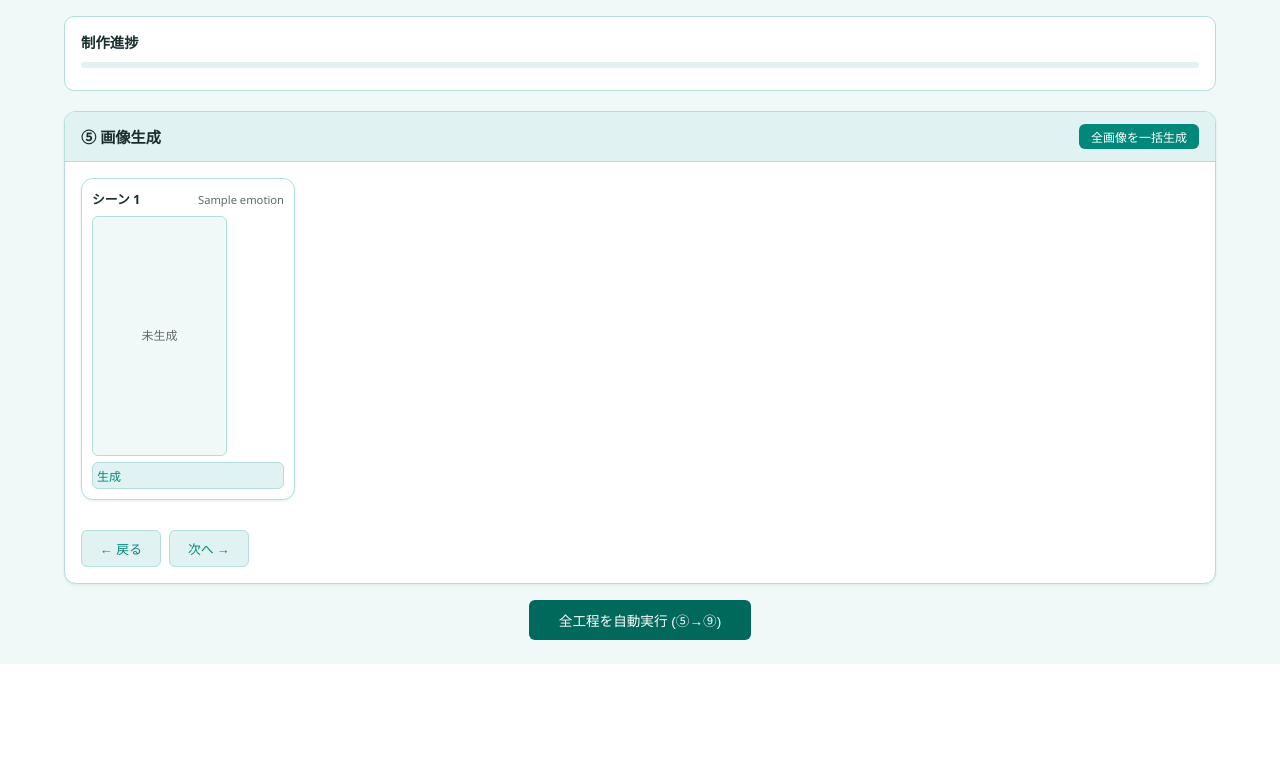
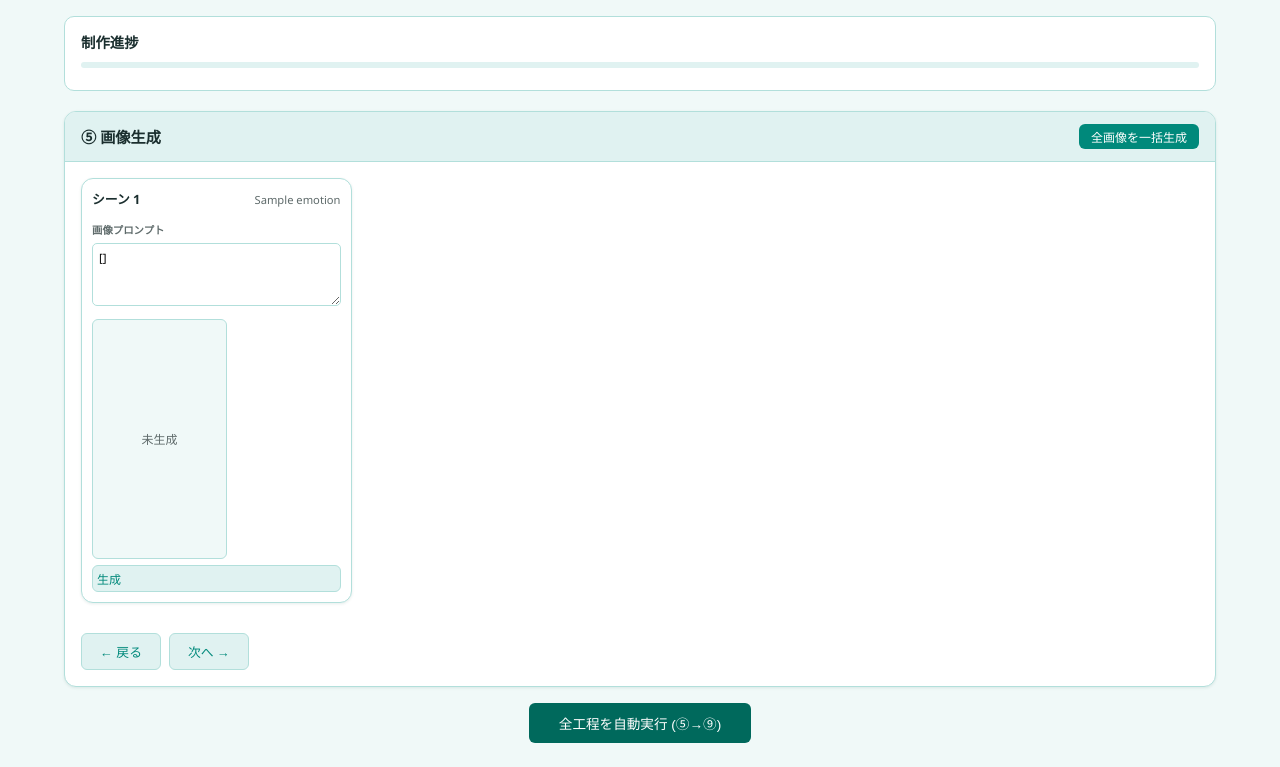
Before and after one commit to SINJAPANLLC/shortmovie-aiagent, a FastAPI app: template app/templates/production.html in a window 1280 px wide. Shown: the part 178-945 px from the top of the page. Before the commit the page ends 842 px from the top, so only its background shows below. Run offline with FastAPI, Linux system fonts and the light colour scheme; the template is opened without the code that fills it: most values are stand-ins (such as "Sample title", 1, 10 or a date in 2020); grey boxes marked "Sample" are stand-in pictures; some libraries are stand-ins or nearby versions.

Commit message:
Add prompt editing for image and video generation steps
Adds editable prompt textareas for image and video generation in `production.html`, allowing users to customize prompts per scene and influencing the generation process directly.

Replit-Commit-Author: Agent
Replit-Commit-Session-Id: 2b0de715-0095-4398-8ebe-b4f38cbe86b1
Replit-Commit-Checkpoint-Type: full_checkpoint
Replit-Commit-Event-Id: 3f79272a-3142-4b41-bb01-40dc43b00baa
Replit-Commit-Screenshot-Url: https://storage.googleapis.com/screenshot-production-us-central1/ebd59bd0-3924-4315-bd05-0162a425acdb/2b0de715-0095-4398-8ebe-b4f38cbe86b1/4DnJJgR
Replit-Helium-Checkpoint-Created: true

```diff
--- a/app/templates/production.html
+++ b/app/templates/production.html
@@ -195,7 +195,7 @@
         </div>
         <div style="padding:16px">
             <div id="batch-status-img" style="display:none;background:var(--bg-primary);border:1px solid var(--accent);border-radius:6px;padding:8px 12px;margin-bottom:12px;font-size:0.82rem;color:var(--text-primary)"></div>
-            <div style="display:grid;grid-template-columns:repeat(auto-fill,minmax(200px,1fr));gap:12px">
+            <div style="display:grid;grid-template-columns:repeat(auto-fill,minmax(260px,1fr));gap:12px">
                 {% for scene in scenes %}
                 {% set sn = scene.scene_number or loop.index %}
                 {% set asset = scene_assets[loop.index0] if loop.index0 < scene_assets|length else {} %}
@@ -203,6 +203,10 @@
                     <div style="display:flex;justify-content:space-between;align-items:center;margin-bottom:6px">
                         <span style="font-size:0.8rem;font-weight:600">シーン {{ sn }}</span>
                         <span style="font-size:0.7rem;color:var(--text-secondary)">{{ scene.emotion or '' }}</span>
+                    </div>
+                    <div style="margin-bottom:6px">
+                        <label style="font-size:0.65rem;color:var(--text-secondary);font-weight:600">画像プロンプト</label>
+                        <textarea class="img-prompt-edit" data-scene="{{ sn }}" data-testid="img-prompt-{{ sn }}" rows="3" style="width:100%;padding:6px;border:1px solid var(--border);border-radius:5px;font-size:0.72rem;resize:vertical;font-family:inherit;line-height:1.4;margin-top:2px">{{ scene.description or '' }}</textarea>
                     </div>
                     <div id="img-preview-{{ sn }}" data-testid="img-preview-{{ sn }}" style="background:var(--bg-primary);border:1px solid var(--border);border-radius:6px;min-height:100px;display:flex;align-items:center;justify-content:center;overflow:hidden;aspect-ratio:9/16;max-height:240px">
                         {% if asset.has_image %}
@@ -233,7 +237,7 @@
         </div>
         <div style="padding:16px">
             <div id="batch-status-vid" style="display:none;background:var(--bg-primary);border:1px solid var(--accent);border-radius:6px;padding:8px 12px;margin-bottom:12px;font-size:0.82rem;color:var(--text-primary)"></div>
-            <div style="display:grid;grid-template-columns:repeat(auto-fill,minmax(220px,1fr));gap:12px">
+            <div style="display:grid;grid-template-columns:repeat(auto-fill,minmax(260px,1fr));gap:12px">
                 {% for scene in scenes %}
                 {% set sn = scene.scene_number or loop.index %}
                 {% set asset = scene_assets[loop.index0] if loop.index0 < scene_assets|length else {} %}
@@ -241,6 +245,10 @@
                     <div style="display:flex;justify-content:space-between;align-items:center;margin-bottom:6px">
                         <span style="font-size:0.8rem;font-weight:600">シーン {{ sn }}</span>
                         <span style="font-size:0.7rem;color:var(--text-secondary)">{{ scene.duration or 6 }}秒</span>
+                    </div>
+                    <div style="margin-bottom:6px">
+                        <label style="font-size:0.65rem;color:var(--text-secondary);font-weight:600">動画プロンプト（画像から動画化時の指示）</label>
+                        <textarea class="vid-prompt-edit" data-scene="{{ sn }}" data-testid="vid-prompt-{{ sn }}" rows="2" style="width:100%;padding:6px;border:1px solid var(--border);border-radius:5px;font-size:0.72rem;resize:vertical;font-family:inherit;line-height:1.4;margin-top:2px" placeholder="空欄の場合、画像プロンプトが使用されます">{{ scene.video_prompt or '' }}</textarea>
                     </div>
                     <div id="vid-preview-{{ sn }}" data-testid="vid-preview-{{ sn }}" style="background:var(--bg-primary);border:1px solid var(--border);border-radius:6px;min-height:100px;display:flex;align-items:center;justify-content:center;overflow:hidden;max-height:240px">
                         {% if asset.has_video %}
@@ -299,6 +307,10 @@
                         <span style="font-size:0.78rem;font-weight:600">シーン {{ sn }}</span>
                         <span style="font-size:0.68rem;color:var(--text-secondary)">{{ scene.speaker or 'ナレーション' }}</span>
                     </div>
+                    <div style="margin-bottom:4px">
+                        <label style="font-size:0.6rem;color:var(--text-secondary);font-weight:600">読み上げテキスト</label>
+                        <div class="audio-narration-display" data-scene="{{ sn }}" style="padding:4px 6px;border:1px solid var(--border);border-radius:4px;font-size:0.68rem;color:var(--text-primary);background:var(--bg-card);line-height:1.4;max-height:60px;overflow-y:auto;margin-top:2px">{{ scene.narration or '(未設定)' }}</div>
+                    </div>
                     <div id="scene-audio-preview-{{ sn }}" data-testid="scene-audio-preview-{{ sn }}">
                         {% if asset.has_scene_audio %}
                         <audio src="{{ asset.scene_audio_url }}" controls style="width:100%;height:28px"></audio>
@@ -328,6 +340,19 @@
         </div>
         <div style="padding:16px">
             <p style="font-size:0.82rem;color:var(--text-secondary);margin-bottom:12px">シーンのセリフ/ナレーションから SRT 字幕ファイルを生成します。最終動画の組み立て時に自動的に焼き付けます。</p>
+            <div style="margin-bottom:12px">
+                <label style="font-size:0.72rem;color:var(--text-secondary);font-weight:600;margin-bottom:4px;display:block">字幕に使用されるセリフ一覧</label>
+                <div style="background:var(--bg-primary);border:1px solid var(--border);border-radius:6px;padding:10px;max-height:200px;overflow-y:auto">
+                    {% for scene in scenes %}
+                    {% set sn = scene.scene_number or loop.index %}
+                    <div style="display:flex;gap:6px;margin-bottom:4px;font-size:0.72rem;line-height:1.4">
+                        <span style="color:var(--accent);font-weight:700;flex-shrink:0">{{ sn }}.</span>
+                        <span style="color:var(--text-secondary);flex-shrink:0">[{{ scene.speaker or 'ナレーション' }}]</span>
+                        <span style="color:var(--text-primary)">{{ scene.narration or '(未設定)' }}</span>
+                    </div>
+                    {% endfor %}
+                </div>
+            </div>
             <div id="subtitle-preview" data-testid="subtitle-preview">
                 {% if has_subtitle %}
                 <div style="background:var(--bg-primary);border:1px solid var(--border);border-radius:6px;padding:12px;font-size:0.82rem;margin-bottom:10px">
@@ -358,6 +383,13 @@
             <div style="display:grid;grid-template-columns:1fr 1fr;gap:16px;margin-bottom:16px">
                 <div>
                     <div style="font-size:0.85rem;font-weight:600;margin-bottom:6px">サムネイル</div>
+                    <div style="margin-bottom:6px">
+                        <label style="font-size:0.65rem;color:var(--text-secondary);font-weight:600">サムネイル生成情報</label>
+                        <div style="padding:6px 8px;border:1px solid var(--border);border-radius:5px;font-size:0.7rem;color:var(--text-primary);background:var(--bg-primary);line-height:1.4;margin-top:2px">
+                            <div>タイトル: {{ drama.title or '(未設定)' }}</div>
+                            <div>エピソード: 第{{ drama.series_episode or drama.episode_number or '?' }}話</div>
+                        </div>
+                    </div>
                     <div id="thumb-preview" data-testid="thumb-preview" style="background:var(--bg-primary);border:1px solid var(--border);border-radius:6px;min-height:120px;display:flex;align-items:center;justify-content:center;overflow:hidden">
                         {% if has_thumbnail %}
                         <img src="{{ thumbnail_url }}" style="width:100%;border-radius:6px;max-height:240px;object-fit:contain">
@@ -694,11 +726,23 @@ function getScenePrompt(sn) {
     return desc ? desc.value.trim() : '';
 }
 
+function getImagePrompt(sn) {
+    var el = document.querySelector('.img-prompt-edit[data-scene="' + sn + '"]');
+    if (el && el.value.trim()) return el.value.trim();
+    return getScenePrompt(sn);
+}
+
+function getVideoPrompt(sn) {
+    var el = document.querySelector('.vid-prompt-edit[data-scene="' + sn + '"]');
+    if (el && el.value.trim()) return el.value.trim();
+    return getImagePrompt(sn);
+}
+
 document.querySelectorAll('.btn-gen-image').forEach(function(btn) {
     btn.addEventListener('click', function() {
         var sn = this.getAttribute('data-scene');
         var preview = document.getElementById('img-preview-' + sn);
-        var prompt = getScenePrompt(sn);
+        var prompt = getImagePrompt(sn);
         this.disabled = true;
         this.textContent = '生成中...';
         preview.innerHTML = '<div style="text-align:center;padding:10px"><div class="spinner" style="margin:0 auto 6px"></div><span style="font-size:0.75rem;color:var(--text-secondary)">生成中...</span></div>';
@@ -717,7 +761,7 @@ document.querySelectorAll('.btn-gen-video').forEach(function(btn) {
     btn.addEventListener('click', function() {
         var sn = this.getAttribute('data-scene');
         var preview = document.getElementById('vid-preview-' + sn);
-        var prompt = getScenePrompt(sn);
+        var prompt = getVideoPrompt(sn);
         this.disabled = true;
         this.textContent = '生成中...';
         preview.innerHTML = '<div style="text-align:center;padding:10px"><div class="spinner" style="margin:0 auto 6px"></div><span style="font-size:0.75rem;color:var(--text-secondary)">生成中 (数分)...</span></div>';
```
